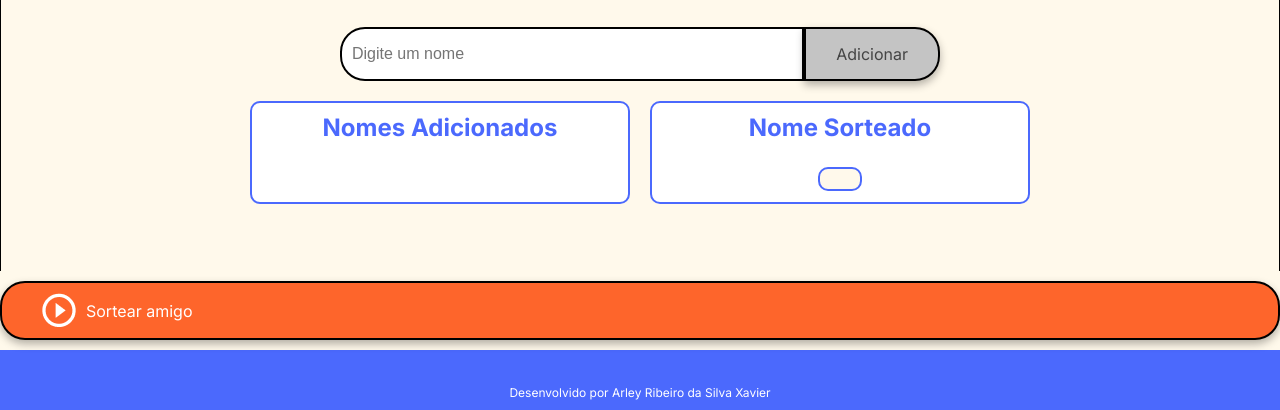
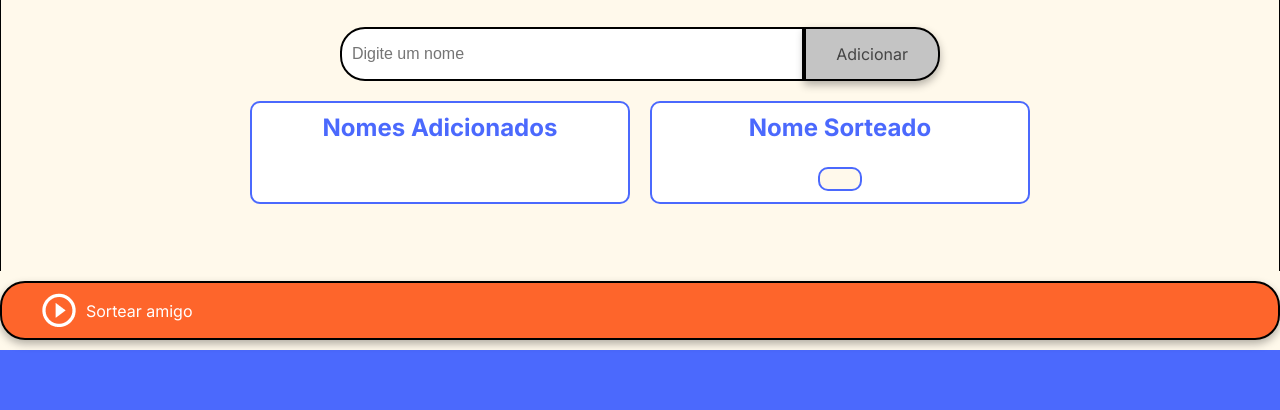
Before and after one commit to ribeiroarley/sorteador-amigo-secreto, a plain HTML site: page index.html in a window 1280 px wide. Shown: the part 390-800 px from the top of the page. Drawn offline with Linux system fonts and the light colour scheme.

Commit message:
update de remoção de autor

```diff
--- a/index.html
+++ b/index.html
@@ -43,10 +43,6 @@
         </section>
     </main>
 
-    <footer class="footer">
-        <p>Desenvolvido por Arley Ribeiro da Silva Xavier</p>
-    </footer>
-
     <script src="app.js" defer></script>
 </body>
 </html>
```
